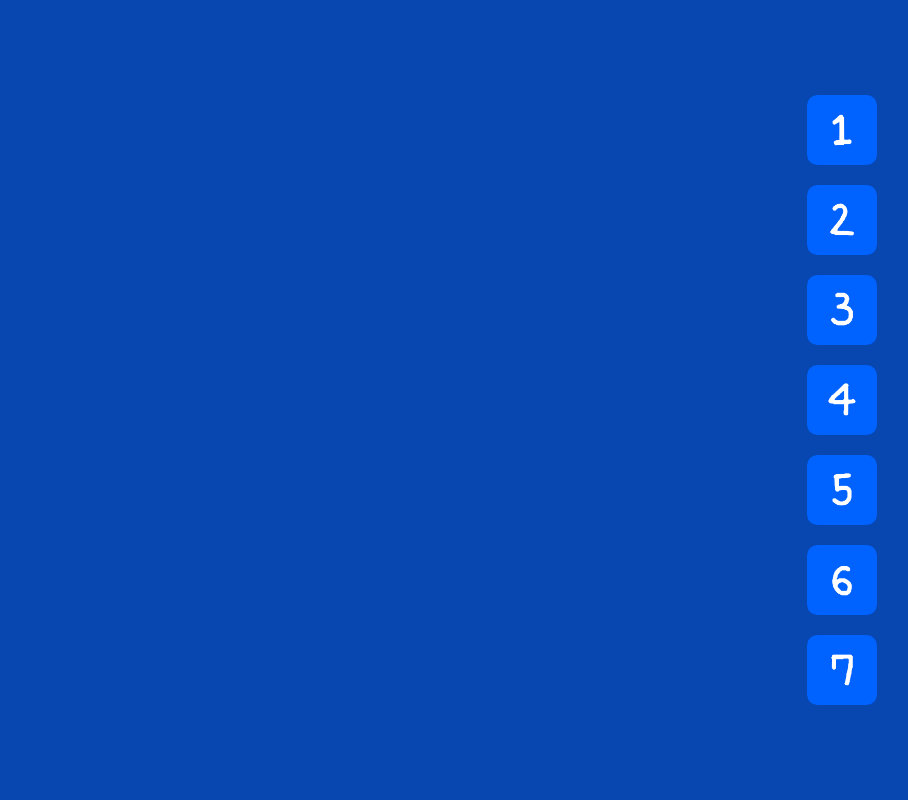
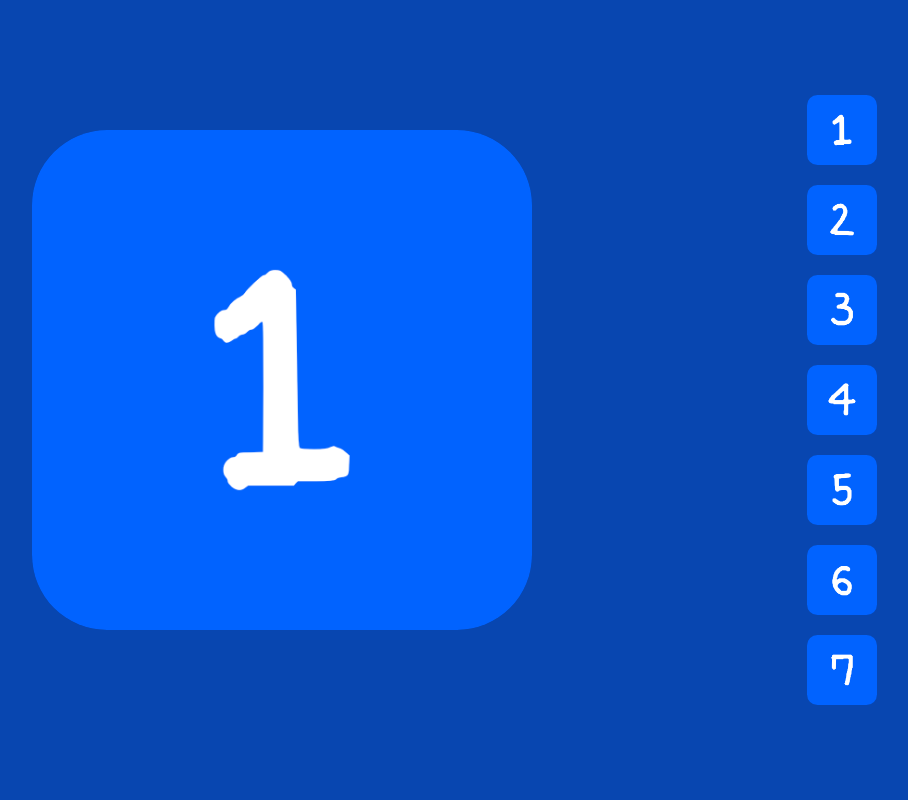
Before and after one commit to AffinityUniverse/Editor2, a plain HTML site: page index.html in a window 1280 px wide. Shown: the top 800 px of the page, without its empty margins (358-1266 px from the left). Drawn offline with Linux system fonts and the light colour scheme.

Commit message:
index.html

```diff
--- a/index.html
+++ b/index.html
@@ -153,7 +153,7 @@
         <a href="#section7" style="background-image: url(number7.png);"></a>
     </div>
 
-    <div class="group" id="section1" style="margin-top: 2000px;">
+    <div class="group" id="section1">
         <section style="background-image: url(question1.png);">
             <div class="flipX flip1"></div>
         </section>
```
